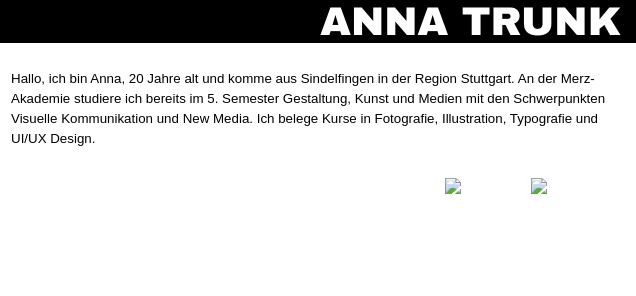
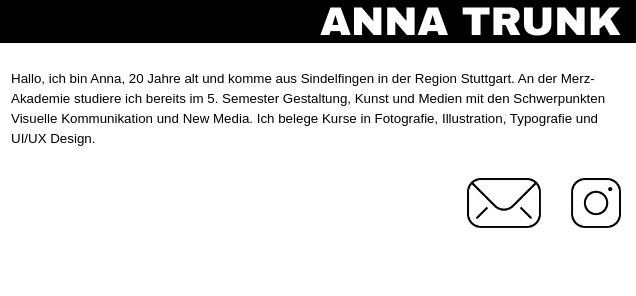
Before and after one commit to annatrunk/annatrunk.github.io, a plain HTML site: page annatrunk.html in a window 1280 px wide. Shown: the top 296 px of the page, 644-1280 px from the left. Drawn offline with nearby package versions, Linux system fonts and the light colour scheme.

Commit message:
Update annatrunk.html

```diff
--- a/annatrunk.html
+++ b/annatrunk.html
@@ -22,15 +22,15 @@
         <!--Portrait, Text und Kontakt-->
         <div class="main">
             <div class="col-3">
-                <img src='img/portrait.jpg' onmouseover="this.src='img/portrait2.jpg';" onmouseout="this.src='img/portrait.jpg';" />
+                <img src='img/cd-portrait.png' class="circle"/>
             </div>
             <div class="col-4">
                 <p class="bio">Hallo, ich bin Anna, 20 Jahre alt und komme aus Sindelfingen in der Region Stuttgart. An der Merz-Akademie studiere ich bereits im 5. Semester Gestaltung, Kunst und Medien mit den Schwerpunkten Visuelle Kommunikation und New Media. Ich belege Kurse in Fotografie, Illustration, Typografie und UI/UX Design.</p>
-                <a class="contact" href="https://www.instagram.com/annatru__/">
-                    <img src="img/insta.jpg" height="50px" alt="instagram">
+                <a class="contact insta" href="https://www.instagram.com/annatru__/">
+                    <img src="img/insta.png" height="50px" alt="instagram">
                 </a>
-                <a class="contact" href="mailto:anna.tk@web.de">
-                    <img src="img/email.jpg" height="50px" alt="email">
+                <a class="contact email" href="mailto:anna.tk@web.de">
+                    <img src="img/email.png" height="50px" alt="email">
                 </a>
             </div>
         </div>
```
